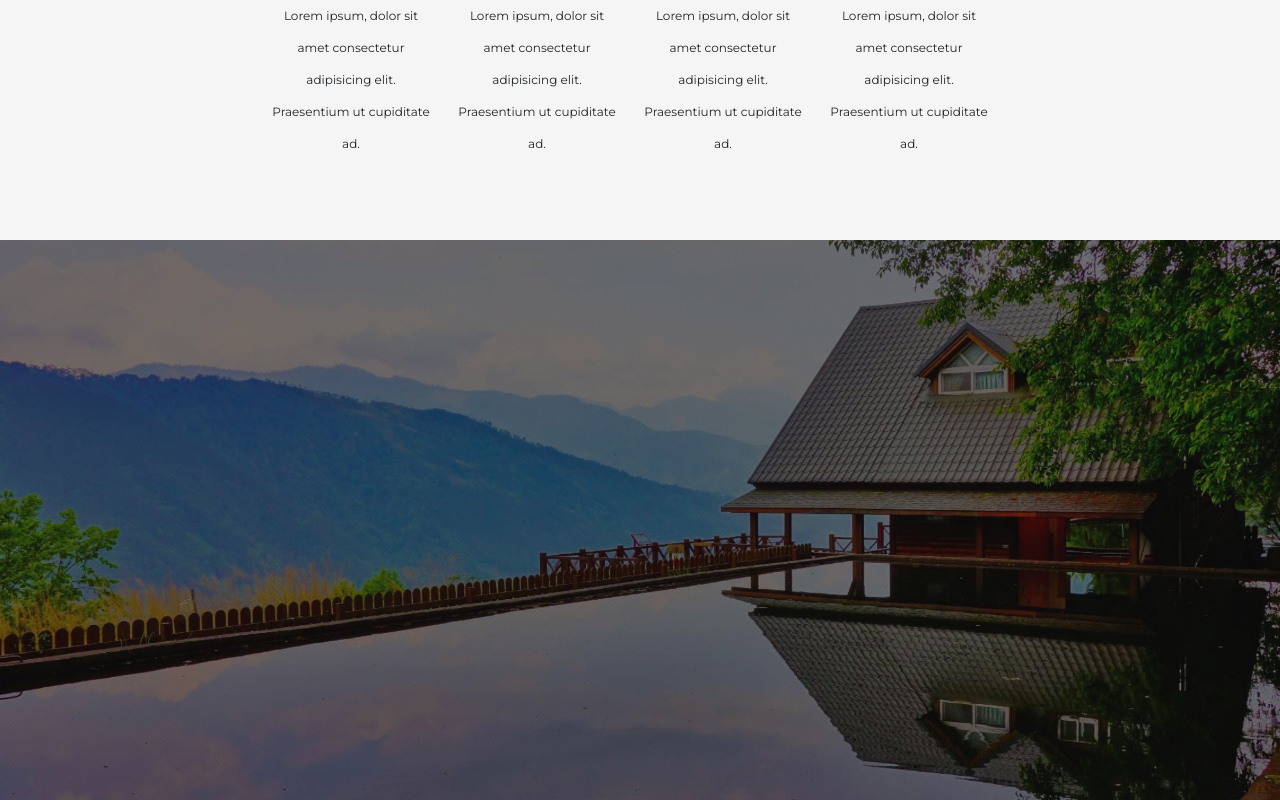
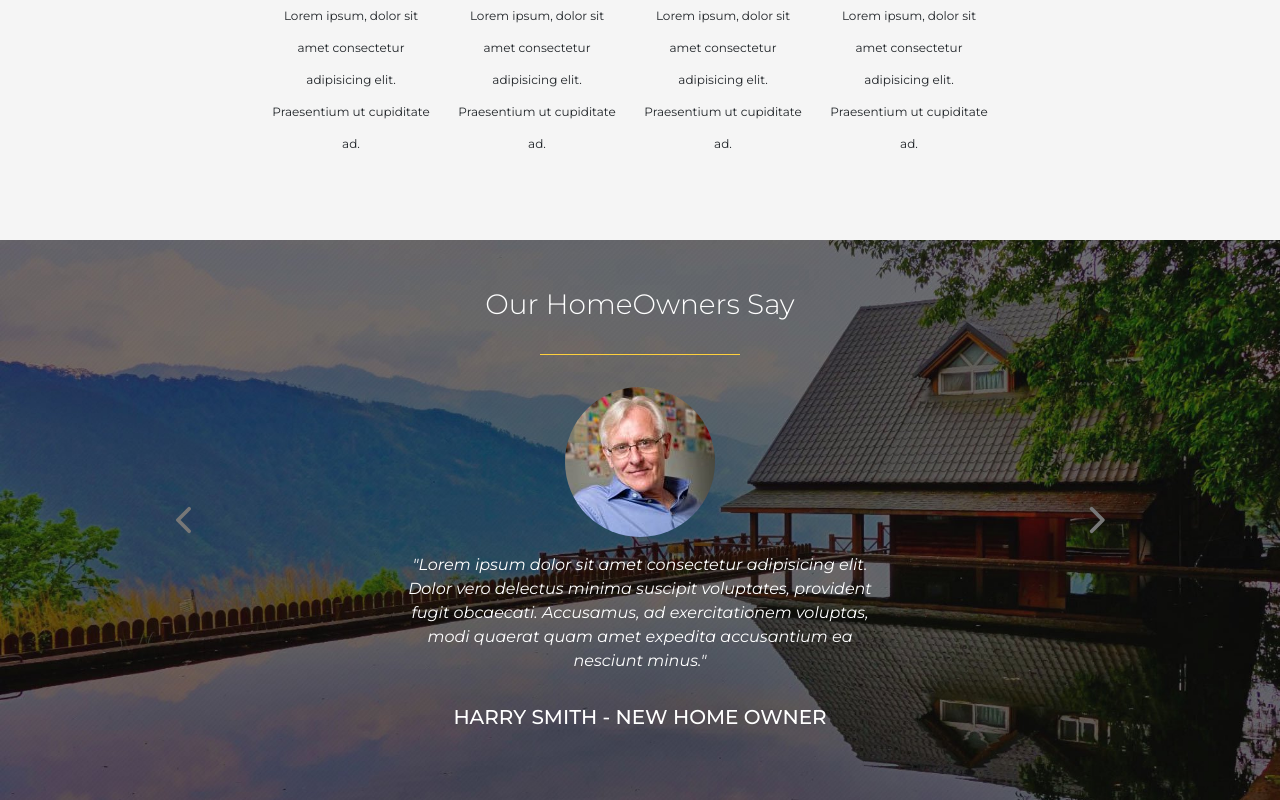
Before and after one commit to Luca10992/proj-html-vuejs, a Vue app: page / in a window 1280 px wide. Shown: the part 2964-3764 px from the top of the page. Built offline with nearby package versions, Linux system fonts and the light colour scheme.

Commit message:
feat. add section 6

```diff
--- a/src/components/AppMain.vue
+++ b/src/components/AppMain.vue
@@ -2,6 +2,7 @@
 import { store } from "../store";
 import AppCard from "./AppCard.vue";
 import AppCardImg from "./AppCardImg.vue";
+import AppSlider from "./AppSlider.vue";
 
 export default {
   data() {
@@ -10,7 +11,25 @@ export default {
     };
   },
 
-  components: { AppCard, AppCardImg },
+  methods: {
+    nextSlide() {
+      if (store.currentSlide < store.slides.length - 1) {
+        store.currentSlide++;
+      } else {
+        store.currentSlide = 0;
+      }
+    },
+
+    prevSlide() {
+      if (store.currentSlide > 0) {
+        store.currentSlide--;
+      } else {
+        store.currentSlide = store.slides.length - 1;
+      }
+    },
+  },
+
+  components: { AppCard, AppCardImg, AppSlider },
 };
 </script>
 
@@ -107,7 +126,15 @@ export default {
       </div>
     </div>
     <div class="section_6">
-      <div class="container"></div>
+      <div class="arrowleft" @click="nextSlide()">
+        <font-awesome-icon icon="fa-solid fa-chevron-left" />
+      </div>
+      <div class="arrowright" @click="prevSlide()">
+        <font-awesome-icon icon="fa-solid fa-chevron-right" />
+      </div>
+      <div class="container text-center py-5">
+        <AppSlider></AppSlider>
+      </div>
     </div>
   </main>
 </template>
@@ -278,10 +305,41 @@ export default {
 
 // *************SECTION 6*************
 .section_6 {
+  color: white;
   height: 70vh;
   background-image: url(../assets/construction/images/home-parallax-144609983.jpg);
   background-size: cover;
   background-position: center;
   background-repeat: no-repeat;
+  position: relative;
+  display: flex;
+  flex-direction: column;
+  justify-content: center;
+
+  .arrowleft,
+  .arrowright {
+    font-size: 30px;
+    cursor: pointer;
+    width: 50px;
+    border-radius: 50%;
+    aspect-ratio: 1;
+    position: absolute;
+    display: flex;
+    justify-content: center;
+    align-items: center;
+    color: #777;
+
+    &:hover {
+      background-color: rgba(255, 255, 255, 0.122);
+    }
+  }
+
+  .arrowleft {
+    left: 10rem;
+  }
+
+  .arrowright {
+    right: 10rem;
+  }
 }
 </style>
--- /dev/null
+++ b/src/components/AppSlider.vue
@@ -0,0 +1,72 @@
+<script>
+import { store } from "../store";
+
+export default {
+  data() {
+    return {
+      store,
+    };
+  },
+
+  methods: {
+    buildPathImg(imageName) {
+      return new URL(
+        "../assets/construction/images/" + imageName,
+        import.meta.url
+      ).href;
+    },
+  },
+};
+</script>
+
+<template>
+  <div>
+    <h3>Our HomeOwners Say</h3>
+    <div class="line"></div>
+  </div>
+  <div class="slider">
+    <div class="slide">
+      <div>
+        <img
+          :src="buildPathImg(store.slides[store.currentSlide].testimonialImage)"
+        />
+      </div>
+      <p>
+        "Lorem ipsum dolor sit amet consectetur adipisicing elit. Dolor vero
+        delectus minima suscipit voluptates, provident fugit obcaecati.
+        Accusamus, ad exercitationem voluptas, modi quaerat quam amet expedita
+        accusantium ea nesciunt minus."
+      </p>
+      <h5>{{ store.slides[store.currentSlide].testimonial }}</h5>
+    </div>
+  </div>
+</template>
+
+<style lang="scss" scoped>
+.slider {
+  position: relative;
+
+  .slide {
+    display: flex;
+    justify-content: center;
+    flex-direction: column;
+    align-items: center;
+    gap: 1rem;
+
+    p {
+      font-style: italic;
+      padding: 0 8rem;
+    }
+
+    div {
+      width: 150px;
+      aspect-ratio: 1;
+      border-radius: 50%;
+      overflow: hidden;
+      display: flex;
+      justify-content: center;
+      align-items: center;
+    }
+  }
+}
+</style>
--- a/src/store/index.js
+++ b/src/store/index.js
@@ -93,4 +93,16 @@ export const store = reactive({
         "Lorem ipsum, dolor sit amet consectetur adipisicing elit. Praesentium ut cupiditate ad.",
     },
   ],
+  // **SECTION 6
+  currentSlide: 0,
+  slides: [
+    {
+      testimonialImage: "home-testimonial-84268399.jpg",
+      testimonial: "HARRY SMITH - NEW HOME OWNER",
+    },
+    {
+      testimonialImage: "home-testimonial-113165296.jpg",
+      testimonial: "JANE BROWN - NEW HOME OWNER",
+    },
+  ],
 });
--- a/src/styles/generals.scss
+++ b/src/styles/generals.scss
@@ -17,7 +17,6 @@
 
 h3 {
   font-weight: 300;
-  color: #555;
 }
 
 .btn {
```
